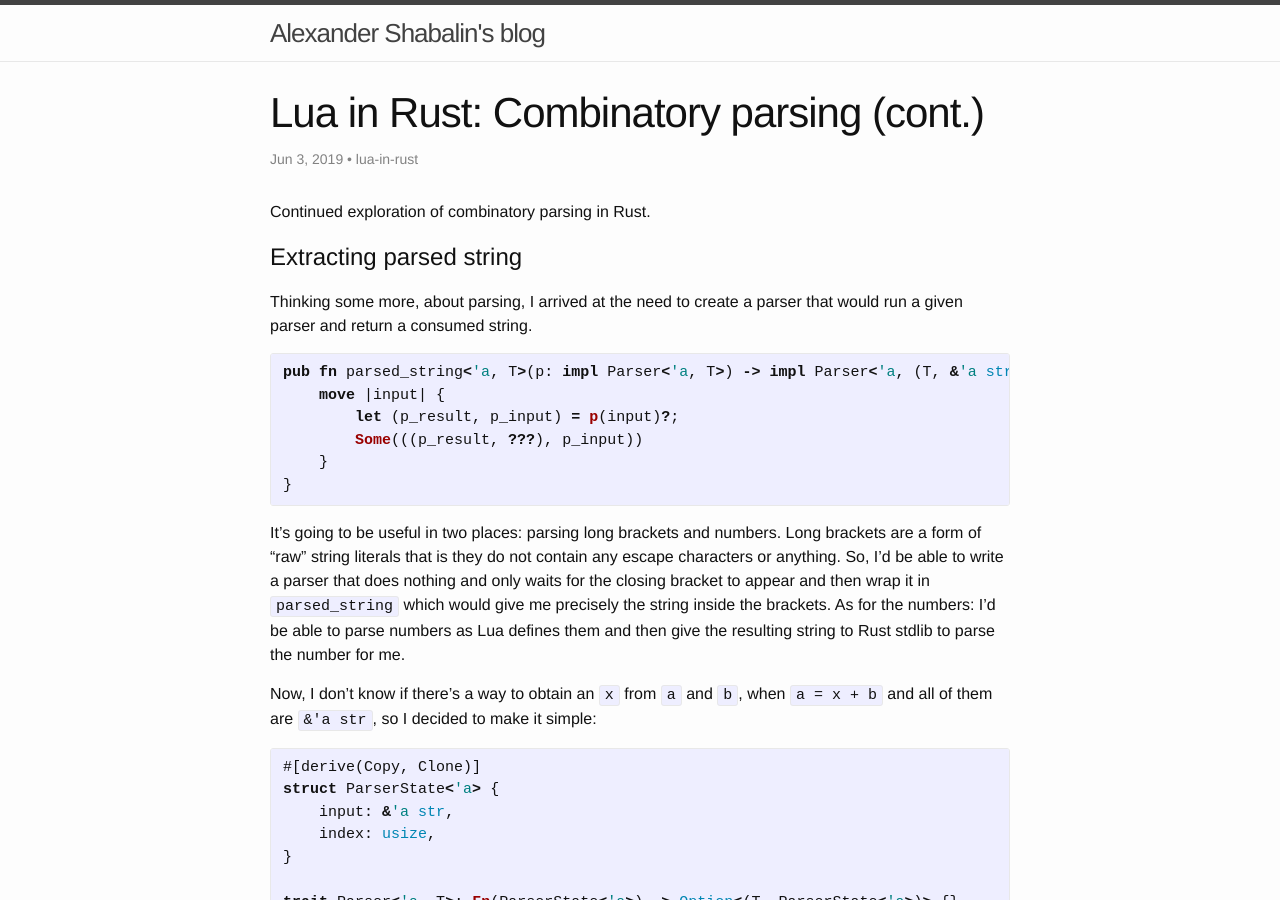
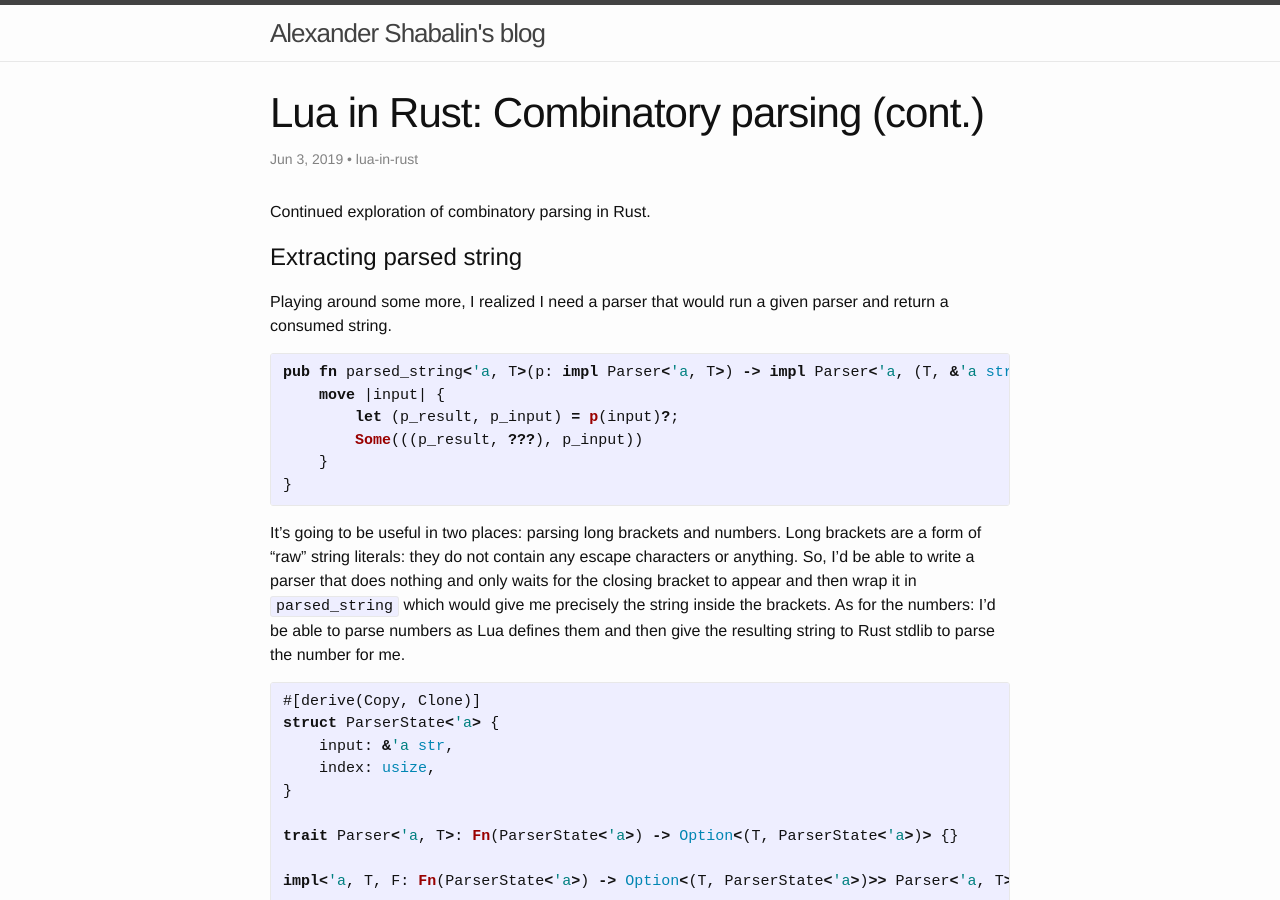
Before and after one commit to projedi/projedi.github.io, a Jekyll site: the page built from _posts/2019-06-03-lua-in-rust-combinatory-parsing-cont.markdown, in a window 1280 px wide and 900 px high. Built offline with Jekyll 4.4.1, drawn with Linux system fonts in a browser that asks for light colours; some of the changed text lies outside the part shown.

Commit message:
Subtly improve comb parsing cont

```diff
--- a/_posts/2019-06-03-lua-in-rust-combinatory-parsing-cont.markdown
+++ b/_posts/2019-06-03-lua-in-rust-combinatory-parsing-cont.markdown
@@ -9,7 +9,7 @@ Continued exploration of combinatory parsing in Rust.
 Extracting parsed string
 ========================
 
-Thinking some more, about parsing, I arrived at the need to create a parser that
+Playing around some more, I realized I need a parser that
 would run a given parser and return a consumed string.
 {% highlight rust %}
 pub fn parsed_string<'a, T>(p: impl Parser<'a, T>) -> impl Parser<'a, (T, &'a str)> {
@@ -20,14 +20,12 @@ pub fn parsed_string<'a, T>(p: impl Parser<'a, T>) -> impl Parser<'a, (T, &'a st
 }
 {% endhighlight %}
 It's going to be useful in two places: parsing long brackets and numbers. Long brackets
-are a form of "raw" string literals that is they do not contain any escape characters or anything.
+are a form of "raw" string literals: they do not contain any escape characters or anything.
 So, I'd be able to write a parser that does nothing and only waits for the closing bracket to appear and
 then wrap it in `parsed_string` which would give me precisely the string inside the brackets.
 As for the numbers: I'd be able to parse numbers as Lua defines them and then give the resulting string
 to Rust stdlib to parse the number for me.
 
-Now, I don't know if there's a way to obtain an `x` from `a` and `b`, when `a = x + b` and all of them
-are `&'a str`, so I decided to make it simple:
 {% highlight rust %}
 #[derive(Copy, Clone)]
 struct ParserState<'a> {
@@ -110,7 +108,7 @@ The natural thing to do here is to store parser in a heap and make `p` point to
 on line 3, on line 5 and 9 we would create a new parser, put it in an another place in a heap and make `p`
 point to it instead. I tried to do just that, but probably made some mistake as it didn't work out.
 
-Since I was tired, the solution that I finally arrived at is rather heavy handed:
+Since I was tired (protip: never do anything when you're tired), my solution is rather heavy handed:
 [everything is a Box](https://github.com/projedi/lua-in-rust/commit/b9bb4226901a06e250e918fe32843909ddf01bb3).
 All it does is changes `impl Parser<'a, T>` to `Box<dyn Parser<'a, T>`. Which puts **every** parser in a heap.
 It also added new lifetime requirement:
```
Also changed, not shown: other parts of _posts/2019-06-03-lua-in-rust-combinatory-parsing-cont.markdown (+1 -1 lines).
